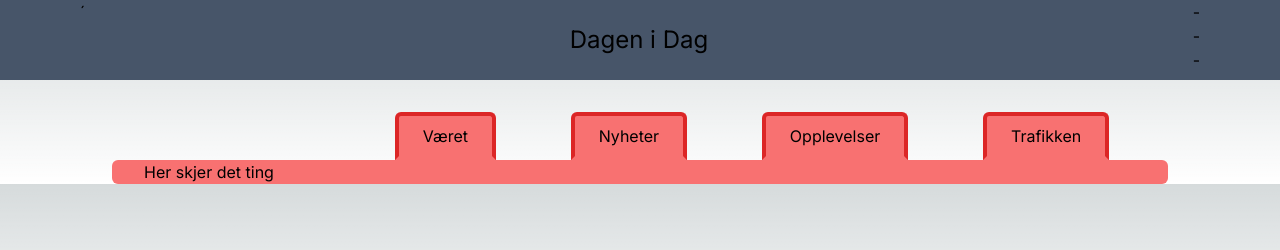
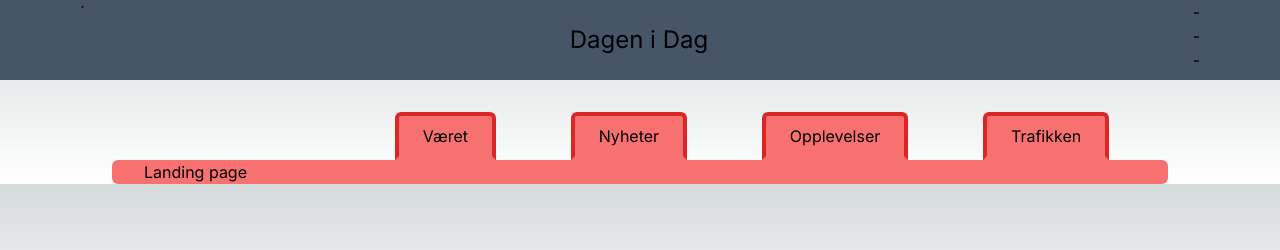
Before and after one commit to VidarHeritier/dagen-i-dag, a Next.js app: page / in a window 1280 px wide. Shown: the top 250 px of the page. Built offline with nearby package versions, Linux system fonts and the light colour scheme.

Commit message:
Implemented links to pages

```diff
--- a/app/Sceleton/page.tsx
+++ b/app/Sceleton/page.tsx
@@ -1,9 +1,15 @@
 import React from "react";
 
-export default function Sceleton() {
+interface SkeletonProps {
+  content: React.ReactNode;
+}
+
+const Skeleton: React.FC<SkeletonProps> = ({ content }) => {
   return (
-    <main className="mx-28 bg-red-400 px-8 rounded-md ">
-      <h2>Her skjer det ting</h2>
-    </main>
+    <div className="mx-28 bg-red-400 px-8 rounded-md border-red-600 ">
+      {content}
+    </div>
   );
-}
+};
+
+export default Skeleton;
```
